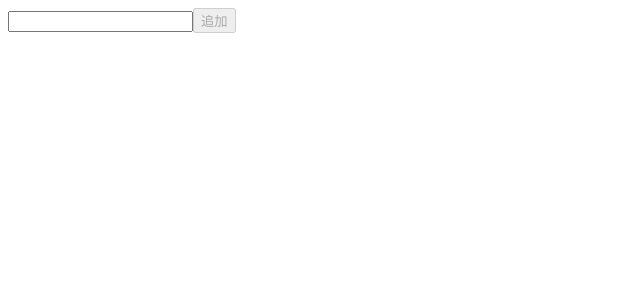
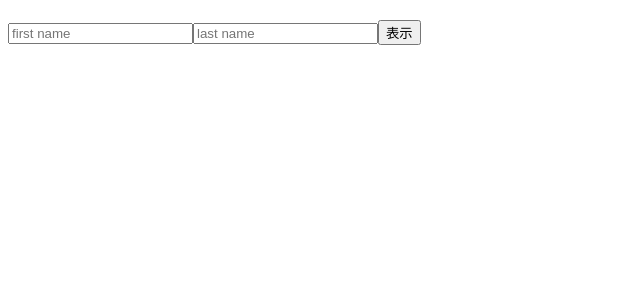
Before and after one commit to hibichan1789/react-practice, a React (Vite) app: page / in a window 1280 px wide. Shown: the top 300 px of the page, without its empty margins (0-640 px from the left). Built offline with nearby package versions, Linux system fonts and the light colour scheme.

Commit message:
input practice

```diff
--- a/src/App.tsx
+++ b/src/App.tsx
@@ -1,48 +1,65 @@
 // src/App.ts
 
 import { useState } from "react";
-import { v4 as uuid4 } from "uuid";
-function FormTodo({currentText, handleChange, handleSubmit}:{currentText:string;handleChange:(text:string)=>void;handleSubmit:(text:string)=>void}){
+import { v4 as uuid } from "uuid";
+type Name = {
+  firstName:string;
+  lastName:string;
+}
+type RegisteredName = Name&{id:string};
+
+function DisplayError({errorMessage}:{errorMessage:string}){
+  return <h2 style={{color:"red"}}>{errorMessage}</h2>
+}
+function FormName({firstName, lastName,changeFirstName, changeLastName, handleSubmit}:Name&{changeFirstName:(name:string)=>void;changeLastName:(name:string)=>void;handleSubmit:(event:React.SubmitEvent<HTMLFormElement>)=>void}){
   return(
-    <div>
-      <input type="text" value={currentText} onChange={(event)=>handleChange(event.target.value)}/>
-      <button type="button" disabled={currentText.length === 0} onClick={()=>handleSubmit(currentText)}>追加</button>
-    </div>
+    <form onSubmit={(event)=>handleSubmit(event)}>
+      <input id="firstName" type="text" value={firstName} onChange={(event)=>changeFirstName(event.target.value)}  placeholder="first name"/>
+      <input id="lastName" type="text" value={lastName} onChange={(event)=>changeLastName(event.target.value)}  placeholder="last name"/>
+      <button type="submit">表示</button>
+    </form>
   );
 }
-function DisplayTodo({todos, handleDelete}:{todos:Todo[]; handleDelete:(targetId:string)=>void}){
+function DisplayNames({registeredNames, handleDelete}:{registeredNames:RegisteredName[]; handleDelete:(targetId:string)=>void}){
   return(
     <ul>
-      {todos.map(todo=> <li key={todo.id}>{todo.name}<button type="button" onClick={()=>handleDelete(todo.id)}>削除</button></li>)}
+      {registeredNames.map(name=><li key={name.id}>{`${name.firstName} ${name.lastName}`}<button onClick={()=>handleDelete(name.id)}>削除</button></li>)}
     </ul>
   );
 }
 
-type Todo = {
-  id:string;
-  name:string;
-}
-export default function TodoApp(){
-  const [currentText, setCurrentText] = useState<string>("");
-  const [todos, setTodos] = useState<Todo[]>([]);
-
-  function handleChange(text:string){
-    setCurrentText(text);
+export default function NameApp(){
+  const [name, setName] = useState<Name>({firstName:"", lastName:""})
+  const [registeredNames, setRegisteredNames] = useState<RegisteredName[]>([]);
+  const [errorMessage, setErrorMessage] = useState("");
+  function handleSubmit(event:React.SubmitEvent<HTMLFormElement>){
+    event.preventDefault();
+    if(name.firstName.length === 0 || name.lastName.length === 0){
+      setErrorMessage("入力が不適切です");
+      return;
+    }
+    setErrorMessage("");
+    const newRegisteredNames = [...registeredNames, {id:uuid(), firstName:name.firstName, lastName:name.lastName}];
+    setRegisteredNames(newRegisteredNames);
+    setName({firstName:"", lastName:""});
   }
-  function handleSubmit(text:string){
-    const newTodo = {id:uuid4(), name:text};
-    const newTodos = [...todos, newTodo];
-    setTodos(newTodos);
-    setCurrentText("");
+  function changeFirstName(newFirstName:string){
+    const newName:Name = {...name, firstName:newFirstName};
+    setName(newName);
+  }
+  function changeLastName(newLastName:string){
+    const newName:Name = {...name, lastName:newLastName};
+    setName(newName);
   }
   function handleDelete(targetId:string){
-    const deletedTodos = todos.filter(todo => todo.id !== targetId);
-    setTodos(deletedTodos);
+    const deletedNames = registeredNames.filter(name => name.id !== targetId);
+    setRegisteredNames(deletedNames);
   }
   return(
     <>
-      <FormTodo currentText={currentText} handleChange={handleChange} handleSubmit={handleSubmit}/>
-      <DisplayTodo todos={todos} handleDelete={handleDelete}/>
+      <DisplayError errorMessage={errorMessage}/>
+      <FormName firstName={name.firstName} lastName={name.lastName} handleSubmit={handleSubmit} changeFirstName={changeFirstName} changeLastName={changeLastName}/>
+      <DisplayNames registeredNames={registeredNames} handleDelete={handleDelete}/>
     </>
   );
 }
```
